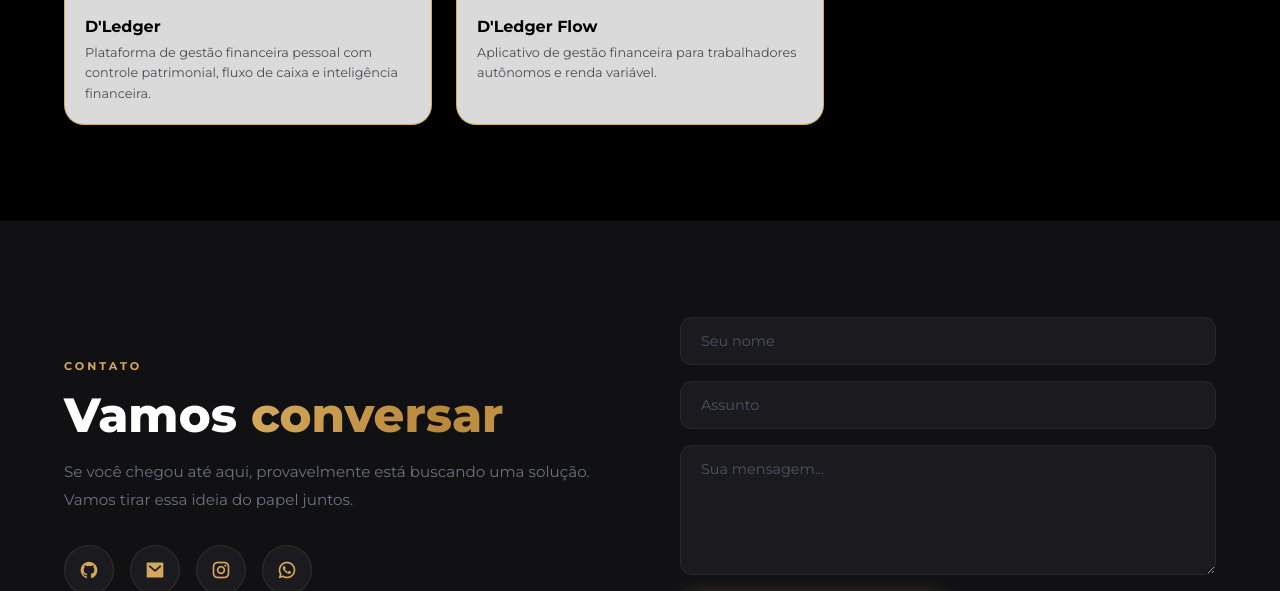
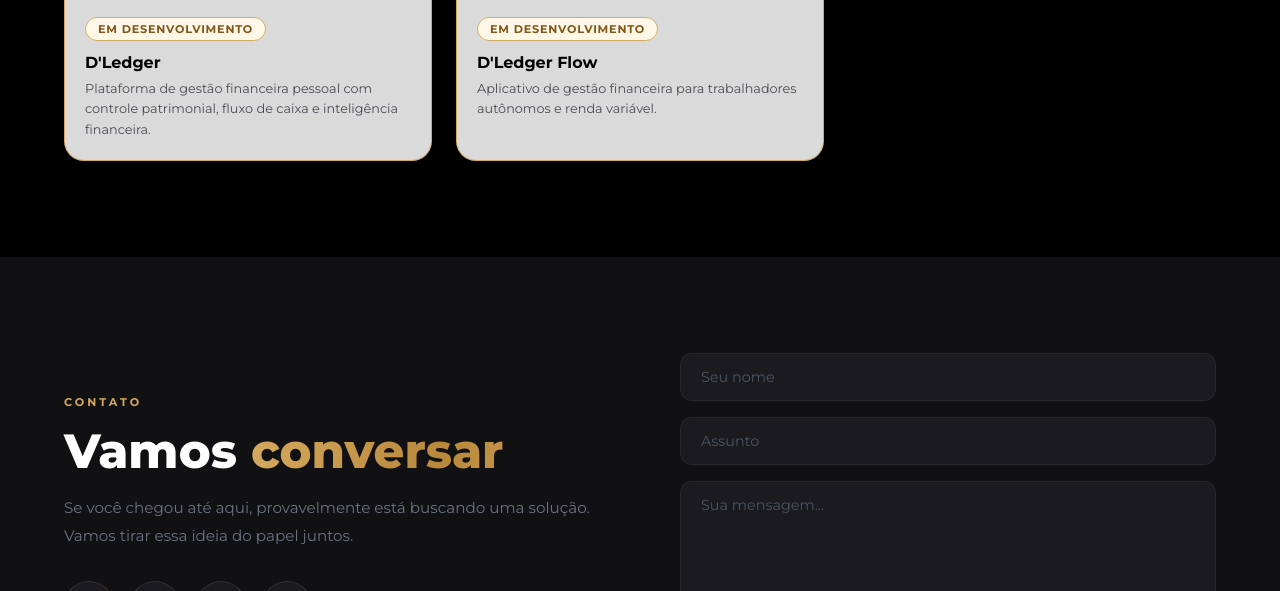
Before and after one commit to wallacedevtech-create/page, a plain HTML site: page index.html in a window 1280 px wide. Shown: the part 3622-4213 px from the top of the page. Drawn offline with nearby package versions, Linux system fonts and the light colour scheme.

Commit message:
Update index.html

```diff
--- a/index.html
+++ b/index.html
@@ -1883,7 +1883,7 @@ width: 90%;
         <img src="assets/dledger-dashboard.png" alt="D'Ledger" class="portfolio__img" onerror="this.style.display='none'; this.nextElementSibling.style.display='flex'"/>
         <div class="portfolio__placeholder" style="display:none"><i class="ri-bar-chart-grouped-fill"></i></div>
         <div class="portfolio__body">
-          <!--<span class="portfolio__badge">Proprietário</span>-->
+          <span class="portfolio__badge">Em desenvolvimento</span>
           <h4>D'Ledger</h4>
           <p>Plataforma de gestão financeira pessoal com controle patrimonial, fluxo de caixa e inteligência financeira.</p>
         </div>
@@ -1894,7 +1894,7 @@ width: 90%;
         <img src="assets/aes-linguagem.png" alt="Aes" class="portfolio__img" onerror="this.style.display='none'; this.nextElementSibling.style.display='flex'"/>
         <div class="portfolio__placeholder" style="display:none"><i class="ri-braces-fill"></i></div>
         <div class="portfolio__body">
-          <span class="portfolio__badge">Proprietário</span>
+          <span class="portfolio__badge">Em desenvolvimento</span>
           <h4>Aes Language</h4>
           <p>Linguagem de programação para criação e treinamento de Inteligências Artificiais.</p>
         </div>
@@ -1905,7 +1905,7 @@ width: 90%;
         <img src="assets/dledger-flow.png" alt="D'Ledger Flow" class="portfolio__img" onerror="this.style.display='none'; this.nextElementSibling.style.display='flex'"/>
         <div class="portfolio__placeholder" style="display:none"><i class="ri-exchange-funds-fill"></i></div>
         <div class="portfolio__body">
-          <!--<span class="portfolio__badge">Proprietário</span>-->
+          <span class="portfolio__badge">Em desenvolvimento</span>
           <h4>D'Ledger Flow</h4>
           <p>Aplicativo de gestão financeira para trabalhadores autônomos e renda variável.</p>
         </div>
```
